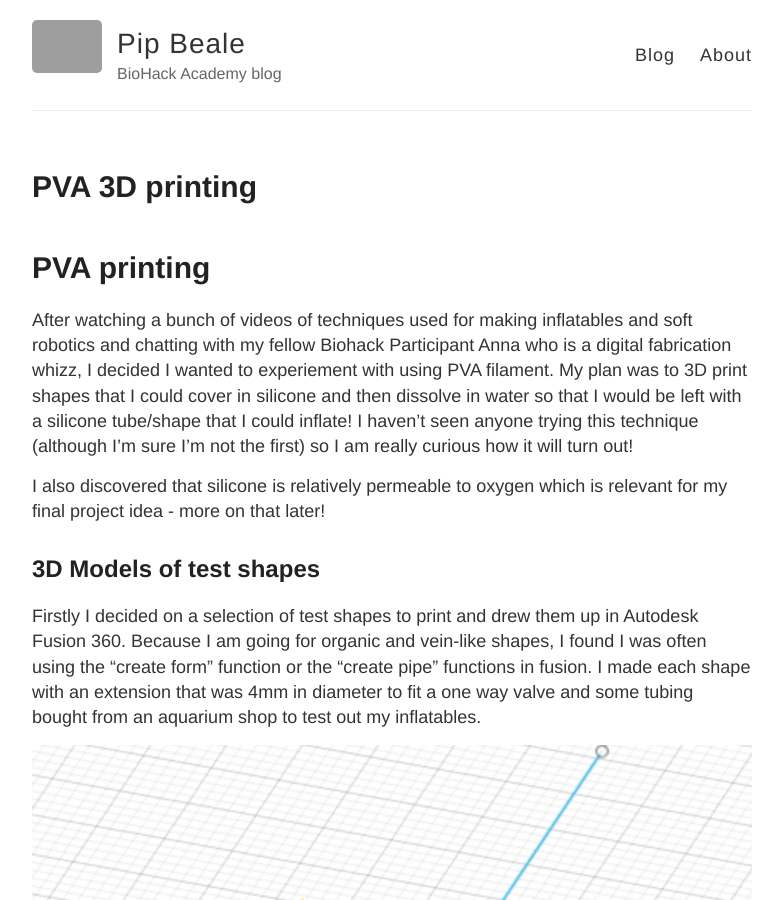
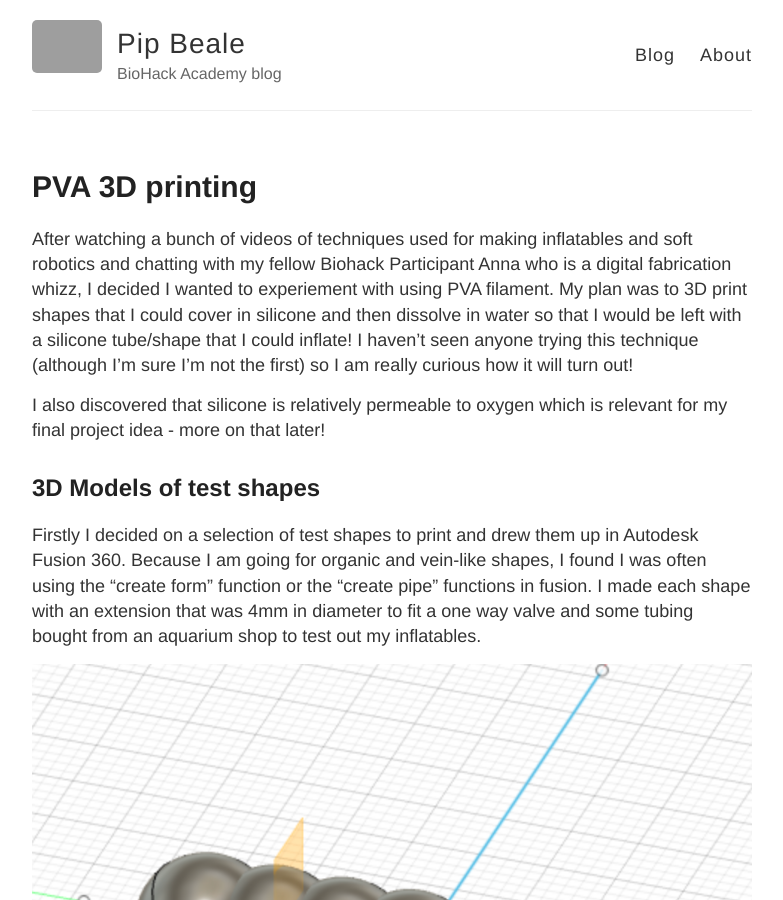
Before and after one commit to pipbeale/pipbeale.github.io, a Jekyll site: the page built from _posts/2023-3-15-PVAprinting.md, in a window 1280 px wide and 900 px high. Shown: the whole window, without its empty margins (248-1031 px from the left). Built offline with Jekyll 4.4.1, drawn with Linux system fonts in a browser that asks for light colours; grey boxes are pictures that could not be loaded.

Commit message:
Deleted extra header

```diff
--- a/_posts/2023-3-15-PVAprinting.md
+++ b/_posts/2023-3-15-PVAprinting.md
@@ -2,9 +2,6 @@
 layout: post
 title: PVA 3D printing
 ---
-
-# PVA printing
-
 After watching a bunch of videos of techniques used for making inflatables and soft robotics and chatting with my fellow Biohack Participant Anna who is a digital fabrication whizz, I decided I wanted to experiement with using PVA filament. My plan was to 3D print shapes that I could cover in silicone and then dissolve in water so that I would be left with a silicone tube/shape that I could inflate! I haven't seen anyone trying this technique (although I'm sure I'm not the first) so I am really curious how it will turn out!
 
 I also discovered that silicone is relatively permeable to oxygen which is relevant for my final project idea - more on that later!
```
